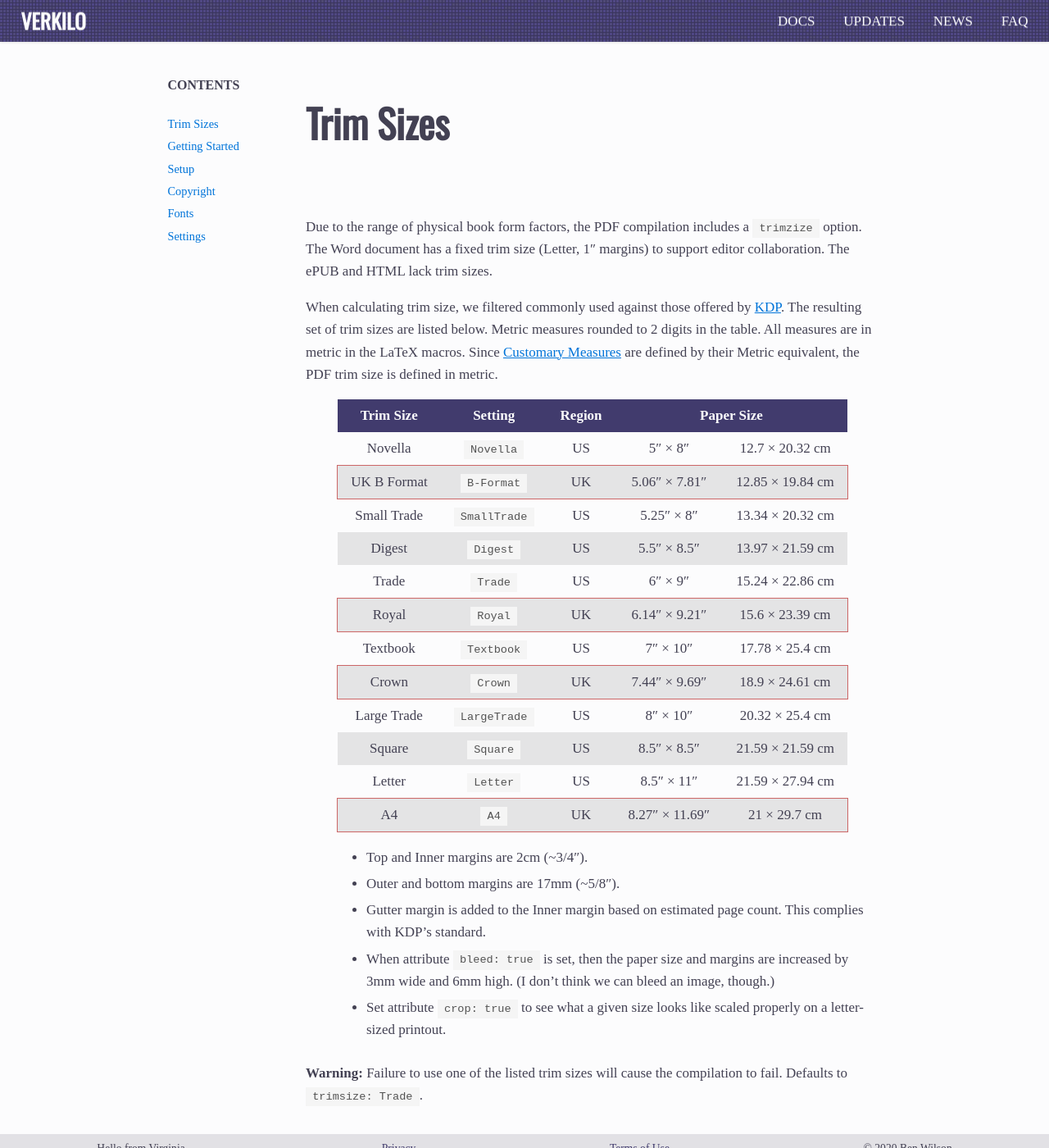
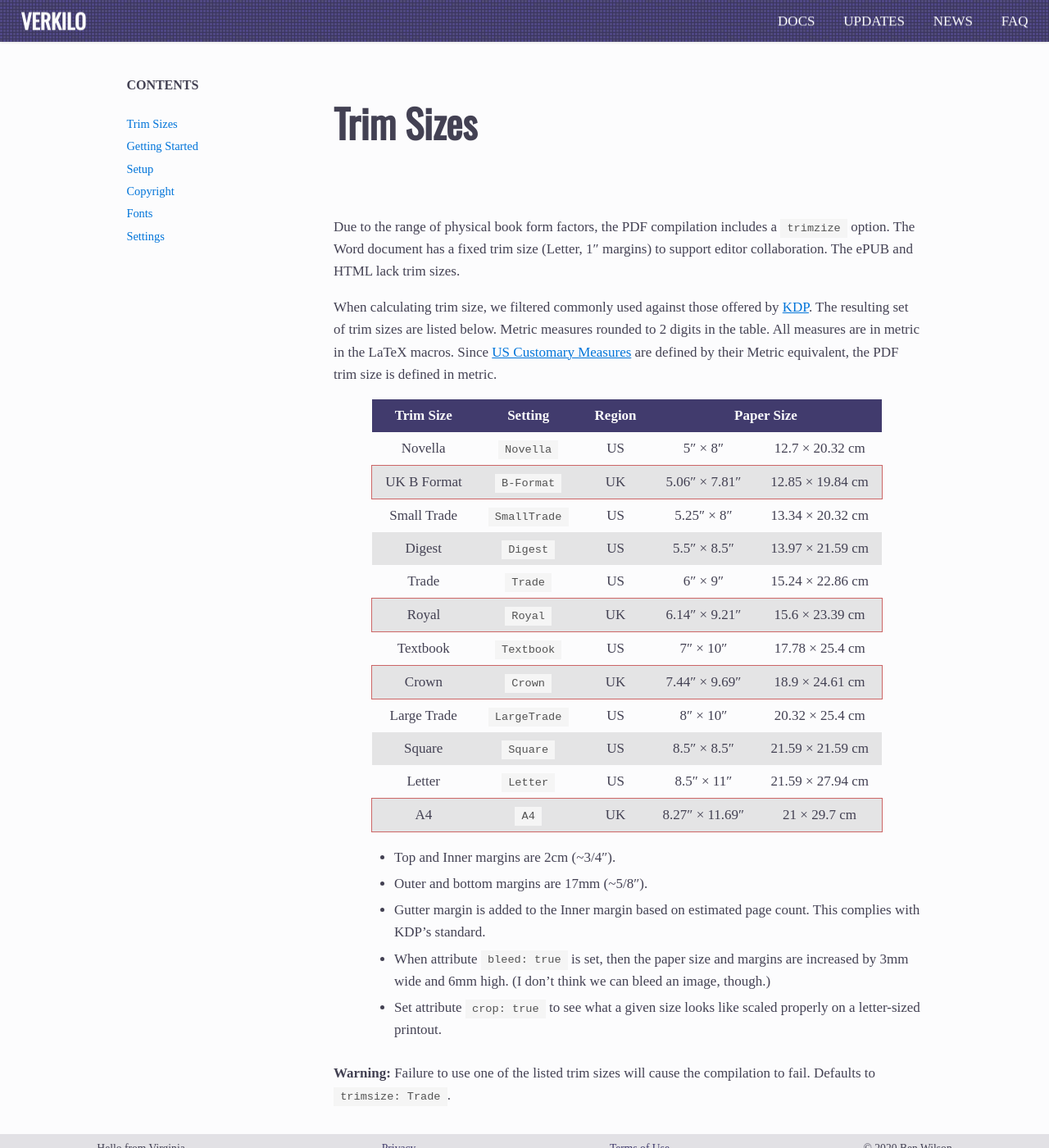
Before and after one commit to verkilo/verkilo.github.io, a Jekyll site: the page built from _docs/trimsize.md, in a window 1280 px wide and 1400 px high. Shown: the whole window at 82% size. Built offline with Jekyll 4.4.1, drawn with Linux system fonts in a browser that asks for light colours; nearby versions of some CDN libraries.

```diff
--- a/_docs/trimsize.md
+++ b/_docs/trimsize.md
@@ -6,7 +6,7 @@ title: Trim Sizes
 
 Due to the range of physical book form factors, the PDF compilation includes a `trimzize` option. The Word document has a fixed trim size (Letter, 1″ margins) to support editor collaboration. The ePUB and HTML lack trim sizes.
 
-When calculating trim size, we filtered commonly used against those offered by [KDP][KDP]. The resulting set of trim sizes are listed below. Metric measures rounded to 2 digits in the table. All measures are in metric in the LaTeX macros. Since [Customary Measures][measure] are defined by their Metric equivalent, the PDF trim size is defined in metric.
+When calculating trim size, we filtered commonly used against those offered by [KDP][KDP]. The resulting set of trim sizes are listed below. Metric measures rounded to 2 digits in the table. All measures are in metric in the LaTeX macros. Since [US Customary Measures][measure] are defined by their Metric equivalent, the PDF trim size is defined in metric.
 
 [KDP]: https://kdp.amazon.com/en_US#trim
 [measure]: https://en.wikipedia.org/wiki/United_States_customary_units#:~:text=For%20measuring%20length%2C%20the%20U.S.,for%20some%20applications%20in%20surveying.
--- a/_sass/_updates.scss
+++ b/_sass/_updates.scss
@@ -1,14 +1,15 @@
 main.contents {
   padding-top: 4em;
-  max-width: 900px;
+  max-width: 1000px;
+  width: 100%;
   display: flex;
-  align-items: stretch;
+  flex-wrap: wrap;
+  justify-content: space-between;
   flex-direction: row-reverse;
   aside {
     font-size: 0.9rem;
-    flex-basis: 10rem;
-    flex-grow: 1;
-    margin: 1em;
+    flex: 1 0 25%;
+    padding: 1em;
     h2,h3 {
       font-size: 1.0rem;
       font-family: var(--system-font);
@@ -26,9 +27,9 @@ main.contents {
     }
   }
   article {
-    margin: 1em;
-    flex-basis: 0;
-    flex-grow: 999;
-    min-width: 700px;
+    padding: 1em;
+    flex: 3 0 75%;
+    width: 100%;
+    min-width: 500px;
   }
 }
```
Also changed, not shown: _data/settings/book-data.yml (+10 -0 lines).
